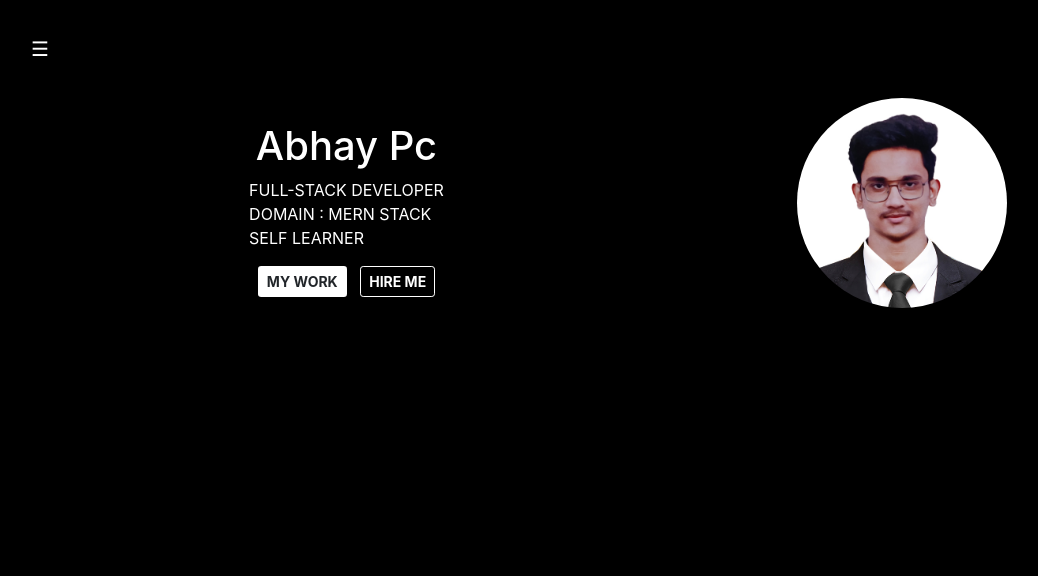
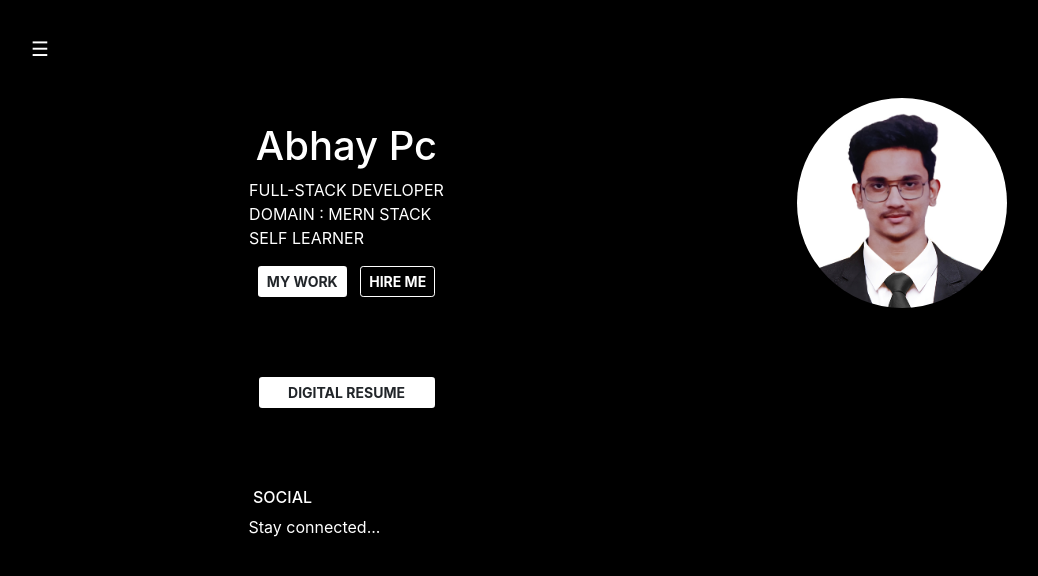
Before and after one commit to Abhaypc112/Abhay-pc, a plain HTML site: page index.html in a window 1280 px wide. Shown: the whole page, without its empty margins (16-1054 px from the left). Drawn offline with nearby package versions, Linux system fonts and the light colour scheme.

Commit message:
social complete

```diff
--- a/index.html
+++ b/index.html
@@ -4,7 +4,7 @@
     <link rel="stylesheet" href="https://cdn.jsdelivr.net/npm/bootstrap@4.6.2/dist/css/bootstrap.min.css" integrity="sha384-xOolHFLEh07PJGoPkLv1IbcEPTNtaed2xpHsD9ESMhqIYd0nLMwNLD69Npy4HI+N" crossorigin="anonymous">
     <script src="https://cdn.jsdelivr.net/npm/jquery@3.5.1/dist/jquery.slim.min.js" integrity="sha384-DfXdz2htPH0lsSSs5nCTpuj/zy4C+OGpamoFVy38MVBnE+IbbVYUew+OrCXaRkfj" crossorigin="anonymous"></script>
     <script src="https://cdn.jsdelivr.net/npm/bootstrap@4.6.2/dist/js/bootstrap.bundle.min.js" integrity="sha384-Fy6S3B9q64WdZWQUiU+q4/2Lc9npb8tCaSX9FK7E8HnRr0Jz8D6OP9dO5Vg3Q9ct" crossorigin="anonymous"></script>
-    <link rel="stylesheet" href="style.css">
+   <link rel="stylesheet" href="style.css">
 
     <meta charset="UTF-8">
     <meta name="viewport" content="width=device-width, initial-scale=1.0">
@@ -59,9 +59,21 @@
                 <button type="button" class="btn btn-white btn-sm "><b>MY WORK</b></button> &nbsp;&nbsp;&nbsp;
                 <button type="button" class="btn btn-black btn-sm "><b>HIRE ME</b></button>
             </div>
+            <div class=" top-button div-resume">
+                <button type="button" class="btn btn-white btn-sm btn-resume "><b>DIGITAL RESUME</b></button>
+            </div>
+            <div class="social">
+                <h6>SOCIAL</h6>
+            </div>
+            <div class="stay">
+                <p class="pl-0">Stay connected...</p>
+            </div>
+            <div class="icons">
+
+            </div>
         </div>
         <div class="right-section">
-        <div class="image">
+        <div class="image ">
             <img src="/images/profile.jpg" alt="..." class="rounded-circle image-profile mx-auto">
         </div>
         </div>
--- a/style.css
+++ b/style.css
@@ -129,3 +129,38 @@
     flex-wrap: wrap;
 
   }
+  .btn-resume{
+    width: 11rem;
+  }
+  .div-resume{
+    padding-top: 5rem;
+  }
+  .social{
+    justify-content: center;
+    color: white;
+    display: flex;
+    flex-wrap: wrap;
+    margin-right: 8rem;
+    padding-top: 5rem;
+
+    color: white;
+  }
+  .stay{
+    display: flex;
+    flex-wrap: wrap;
+    justify-content: center;
+    color: white;
+    margin-right: 4rem;
+  }
+  .icons{
+    display: flex;
+    flex-wrap: wrap;
+    justify-content: center;
+    color: white;
+    margin-right: 4rem;
+  }
+  .icon{
+    width: 1.5rem;
+    height: 1.5rem;
+    color: #ffffff;
+  }
```
